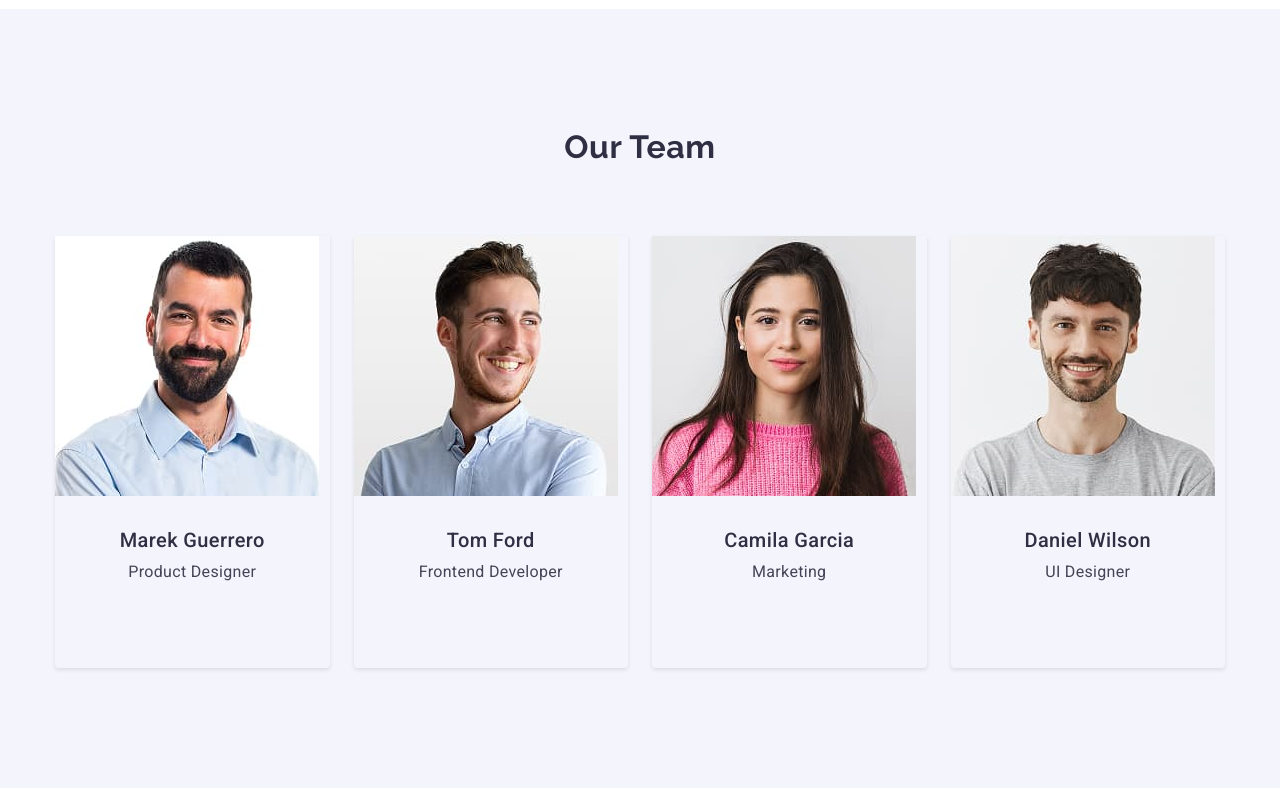
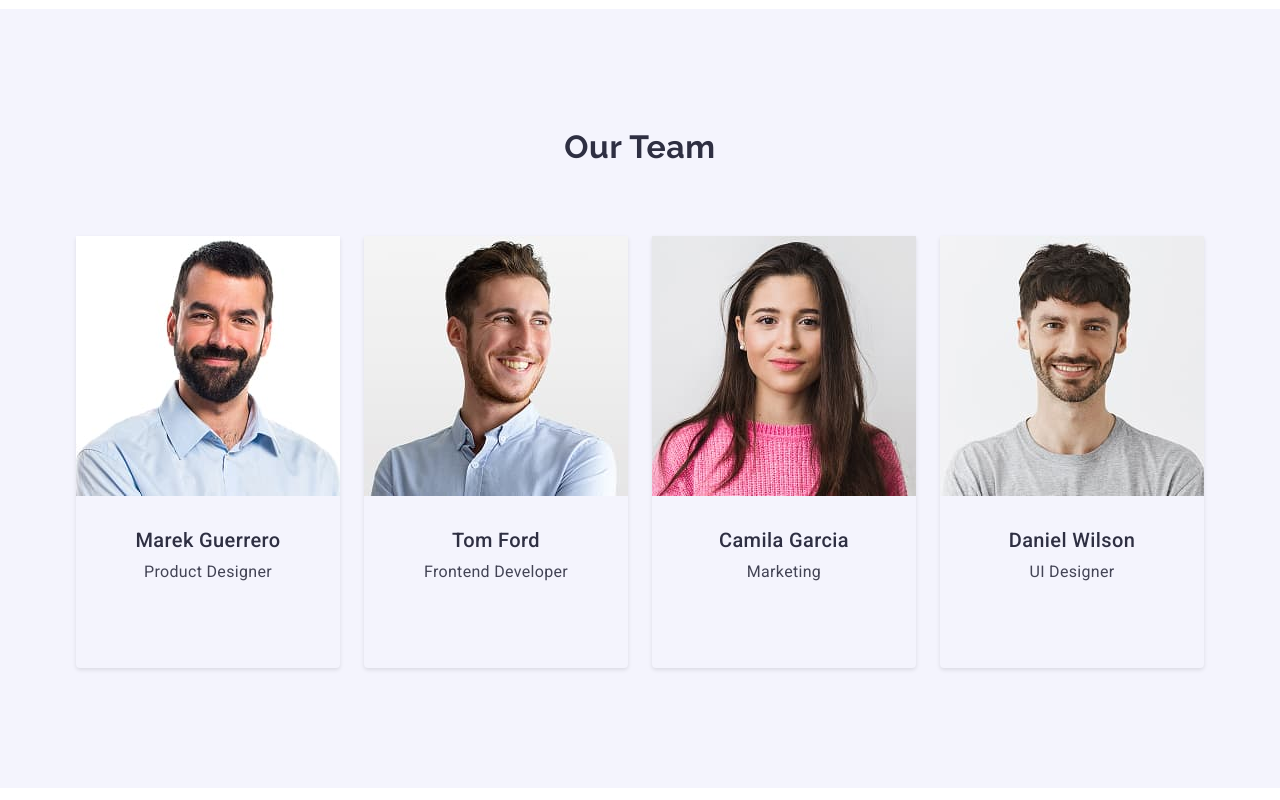
Before and after one commit to main988/fs-homework-three, a plain HTML site: page index.html in a window 1280 px wide. Shown: the part 1020-1820 px from the top of the page. Drawn offline with nearby package versions, Linux system fonts and the light colour scheme.

Commit message:
fin-updt

```diff
--- a/css/styles.css
+++ b/css/styles.css
@@ -6,7 +6,7 @@ body {
 }
 
 .container {
-  max-width: 1200px;
+  max-width: 1158px;
   margin: 0 auto;
   padding: 0 15px;
 }
@@ -327,50 +327,11 @@ p {
 
 .name-dev {
   padding: 32px 0;
-}
-
-.team-card.one {
+  border-bottom-right-radius: 4px;
+  border-bottom-left-radius: 4px;
   width: 264;
   height: 380;
-  top: 1248px;
-  left: 156px;
-  border-bottom-right-radius: 4px;
-  border-bottom-left-radius: 4px;
-  padding-bottom: 32px;
-  gap: 32px;
-}
-
-.team-card.two {
-  width: 264;
-  height: 380;
-  top: 1248px;
-  left: 444px;
-  border-bottom-right-radius: 4px;
-  border-bottom-left-radius: 4px;
-  padding-bottom: 32px;
-  gap: 32px;
-}
-
-.team-card.three {
-  width: 264;
-  height: 380;
-  top: 1248px;
-  left: 732px;
-  border-bottom-right-radius: 4px;
-  border-bottom-left-radius: 4px;
-  padding-bottom: 32px;
-  gap: 32px;
-}
-
-.team-card.four {
-  width: 264;
-  height: 380;
-  top: 1248px;
-  left: 1020px;
-  border-bottom-right-radius: 4px;
-  border-bottom-left-radius: 4px;
-  padding-bottom: 32px;
-  gap: 32px;
+  gap: 32;
 }
 
 .portfolio {
@@ -443,11 +404,13 @@ a {
   position: absolute;
   width: 1px;
   height: 1px;
+  margin: -1px;
   padding: 0;
+  border: 0;
   overflow: hidden;
   clip: rect(0 0 0 0);
   white-space: nowrap;
-  border: 0;
+  clip-path: inset(100%);
 }
 
 .foot-logo {
--- a/index.html
+++ b/index.html
@@ -97,28 +97,28 @@
         <div class="container">
         <h2 class="section-title">Our Team</h2>
         <ul class="team-list">
-          <li class="team-card one">
+          <li class="team-card">
             <img src="./images/onedev.jpg" alt="Marek Guerrero" width="264" />
             <div class="name-dev">
             <h3 class="feature-title">Marek Guerrero</h3>
             <p class="feature-text">Product Designer</p>
             </div>
           </li>
-          <li class="team-card two">
+          <li class="team-card">
             <img src="./images/twodev.jpg" alt="Tom Ford" width="264" />
             <div class="name-dev">
             <h3 class="feature-title">Tom Ford</h3>
             <p class="feature-text">Frontend Developer</p>
             </div>
           </li>
-          <li class="team-card three">
+          <li class="team-card">
             <img src="./images/threedev.jpg" alt="Camila Garcia" width="264" />
             <div class="name-dev">
             <h3 class="feature-title">Camila Garcia</h3>
             <p class="feature-text">Marketing</p>
             </div>
           </li>
-          <li class="team-card four">
+          <li class="team-card">
             <img src="./images/fourdev.jpg" alt="Daniel Wilson" width="264" />
             <div class="name-dev">
             <h3 class="feature-title">Daniel Wilson</h3>
@@ -132,14 +132,14 @@
         <div class="container">
         <h2 class="section-title">Our Portfolio</h2>
         <ul class="portfolio-list">
-          <li class="portfolio-item item-banking">
+          <li class="portfolio-item">
             <img src="./images/item-one.jpg" alt="Banking app" width="360" />
             <div class="name-port">
             <h3 class="feature-title">Banking App</h3>
             <p class="feature-text">App</p>
             </div>
           </li>
-          <li class="portfolio-item item-cashless">
+          <li class="portfolio-item">
             <img
               src="./images/item-two.jpg"
               alt="Cashless Payments"
@@ -150,7 +150,7 @@
             <p class="feature-text">Marketing </p>
             </div>
           </li>
-          <li class="portfolio-item item-meditation">
+          <li class="portfolio-item">
             <img
               src="./images/item-three.jpg"
               alt="Meditation app"
@@ -161,14 +161,14 @@
             <p class="feature-text">App</p>
             </div>
           </li>
-          <li class="portfolio-item item-taxi">
+          <li class="portfolio-item">
             <img src="./images/item-four.jpg" alt="Taxi Service" width="360" />
             <div class="name-port">
             <h3 class="feature-title">Taxi Service</h3>
             <p class="feature-text">Marketing</p>
             </div>
           </li>
-          <li class="portfolio-item item-screen">
+          <li class="portfolio-item">
             <img
               src="./images/item-five.jpg"
               alt="Screen illustrations"
@@ -179,7 +179,7 @@
             <p class="feature-text">Design</p>
             </div>
           </li>
-          <li class="portfolio-item item-courses">
+          <li class="portfolio-item">
             <img src="./images/item-six.jpg" alt="Online courses" width="360" />
             <div class="name-port">
             <h3 class="feature-title">Online Courses</h3>
```
